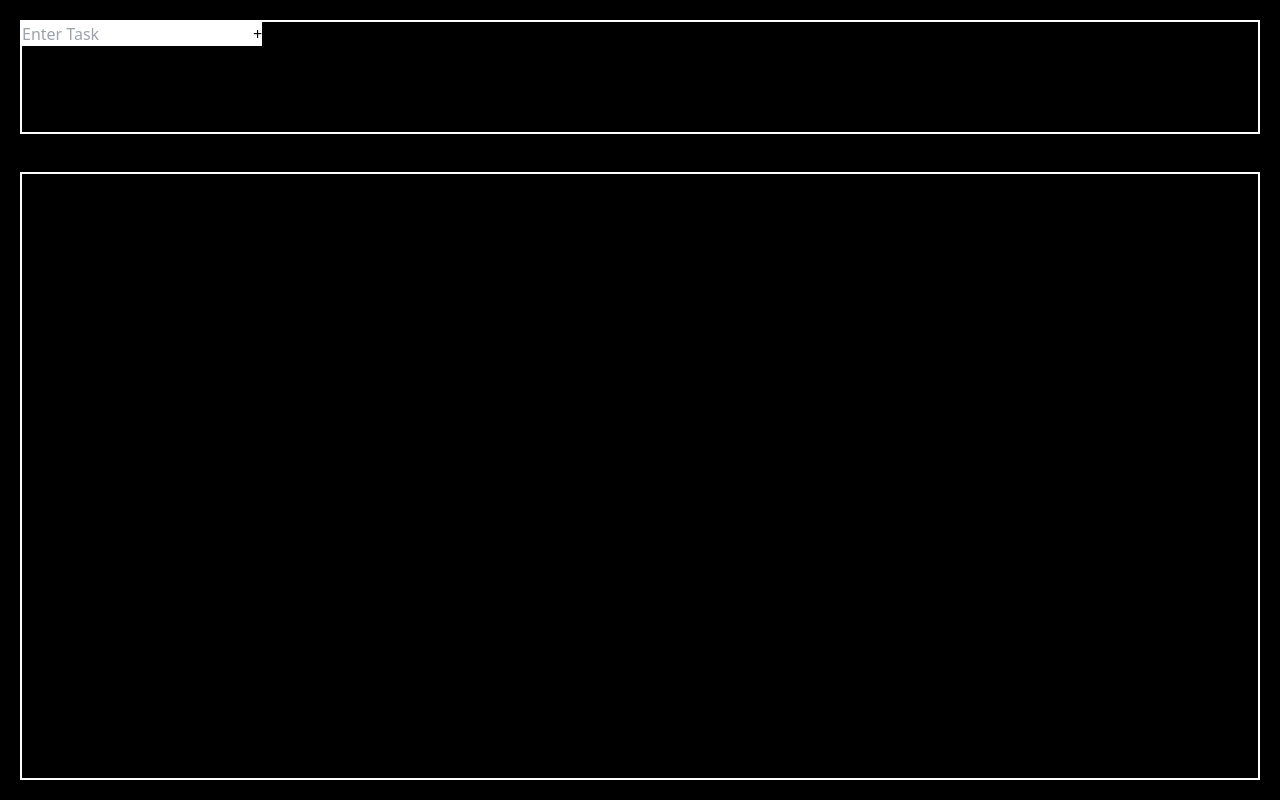
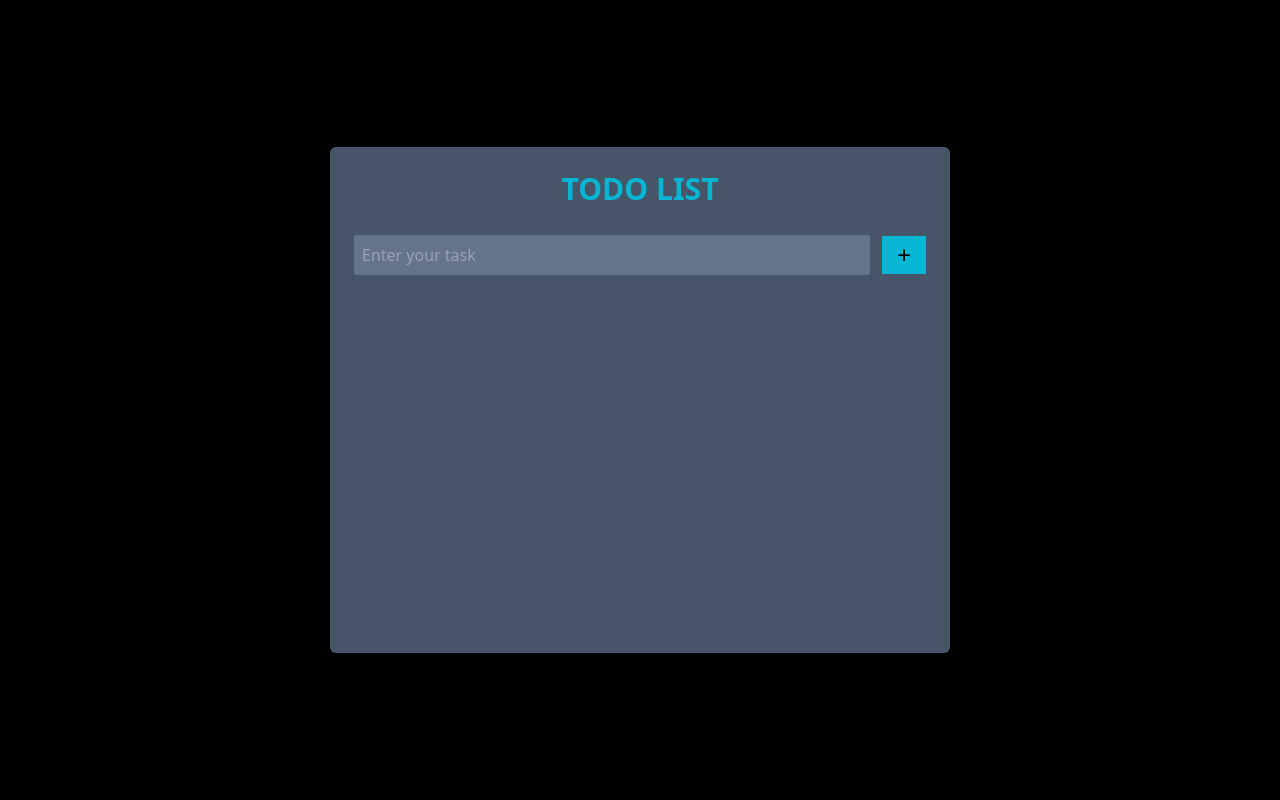
Before and after one commit to ThenamXe0n/music-react-app, a React (Create React App) app: page /todo in a window 1280 px wide. Built offline with nearby package versions, Linux system fonts and the light colour scheme.

Commit message:
todo list added (bud update is not working)

```diff
--- a/src/pages/TodoList.jsx
+++ b/src/pages/TodoList.jsx
@@ -1,32 +1,110 @@
-import React from "react";
+import React, { useRef, useState } from "react";
+import { MdDeleteForever } from "react-icons/md";
+import { IoCheckmarkDoneCircle } from "react-icons/io5";
+
+const TaskListCard = ({ id, isCompleted, task, taskList, setNewTaskList }) => {
+  console.log("prev", taskList);
+  let list = taskList
+  function updateTaskStatus() {
+    let newTask = taskList[id];
+    if (list[id].isCompleted) {
+      newTask = { ...list[id], isCompleted: false };
+    } else {
+      newTask = { ...list[id], isCompleted: true };
+    }
+    const newTaskList = list.splice(id, 1, newTask);
+    setNewTaskList(list);
+    // const newTaskList = taskList.splice(id,1,{})
+  }
+  return (
+    <div
+      key={id}
+      className=" flex  py-3 px-2 bg-slate-500  rounded-md items-center justify-between border-gray-300"
+    >
+      <div className="flex gap-2 ">
+        <div
+          onClick={updateTaskStatus}
+          className="size-6 bg-white cursor-pointer border-2 rounded-full"
+        >
+          {list[id].isCompleted && (
+            <IoCheckmarkDoneCircle className="size-full text-indigo-600" />
+          )}
+        </div>
+        <h3
+          className={`capitalize font-semibold  ${
+            isCompleted ? "line-through text-black" : "text-white"
+          } `}
+        >
+          {task}
+        </h3>
+      </div>
+      <MdDeleteForever
+        className="cursor-pointer hover:scale-110"
+        size={24}
+        color="red"
+      />
+    </div>
+  );
+};
 
 const TodoList = () => {
+  const taskInputRef = useRef();
+  const [tasks, setTasks] = useState([]);
+  const [newTask, setNewTask] = useState("");
   let sectionStyle = {
     height: "100vh",
     width: "100vw",
     background: "black",
     display: "flex",
     flexDirection: "column",
-    justifyContent:"space-between",
-    padding:"20px"
+    justifyContent: "center",
+    alignItems: "center",
+    padding: "20px",
   };
 
-  let displayBoxStyle = {
-    border: "2px solid white",
-    height:"80%"
-  };
-  let inputBoxStyle = {
-    border: "2px solid white",
-    height: "15%",
-  };
+  function storeNewTask(e) {
+    setNewTask({ task: e.target.value, isCompleted: false });
+  }
+  function addTaskToList() {
+    setTasks((prev) => [...prev, newTask]);
+    taskInputRef.current.value = "";
+  }
+  console.log(newTask);
+  console.log("tasklist", tasks);
+
   return (
     <section style={sectionStyle}>
-      <div  id={"taskInputBox"} style={inputBoxStyle}>
-        <input  type={"text"} placeholder={"Enter Task"} />
-        <button style={{background:"white"}}>+</button>
-      </div>
-      <div id={"taskDisplayBox"} style={displayBoxStyle}>
-
+      <div className="w-1/2 h-2/3 bg-slate-600 flex flex-col gap-y-7 rounded-md p-6">
+        <h1 className="text-center text-cyan-500 text-3xl font-bold">
+          TODO LIST
+        </h1>
+        <div className="flex items-center gap-3">
+          <input
+            ref={taskInputRef}
+            onChange={storeNewTask}
+            type="text"
+            placeholder="Enter your task"
+            className="w-full bg-slate-500 text-white outline-none rounded-sm p-2"
+          />
+          <button
+            onClick={addTaskToList}
+            className="p-1 bg-cyan-500 w-12 h-[38px] flex justify-center items-center text-2xl"
+          >
+            +
+          </button>
+        </div>
+        {/* -------------results ----------- */}
+        <div className="flex flex-col gap-y-2" id="taskList">
+          {tasks.map((task, idx) => (
+            <TaskListCard
+              taskList={tasks}
+              setNewTaskList={setTasks}
+              id={idx}
+              task={task.task}
+              isCompleted={task.isCompleted}
+            />
+          ))}
+        </div>
       </div>
     </section>
   );
```
Also changed, not shown: public/assets/Screenshot 2025-02-28 140258.png (added).
